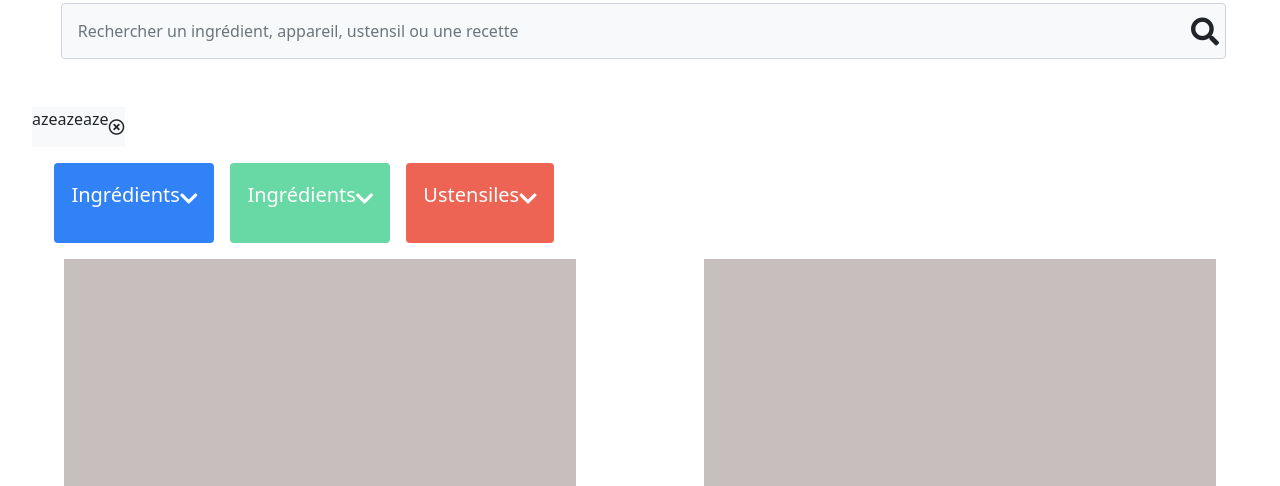
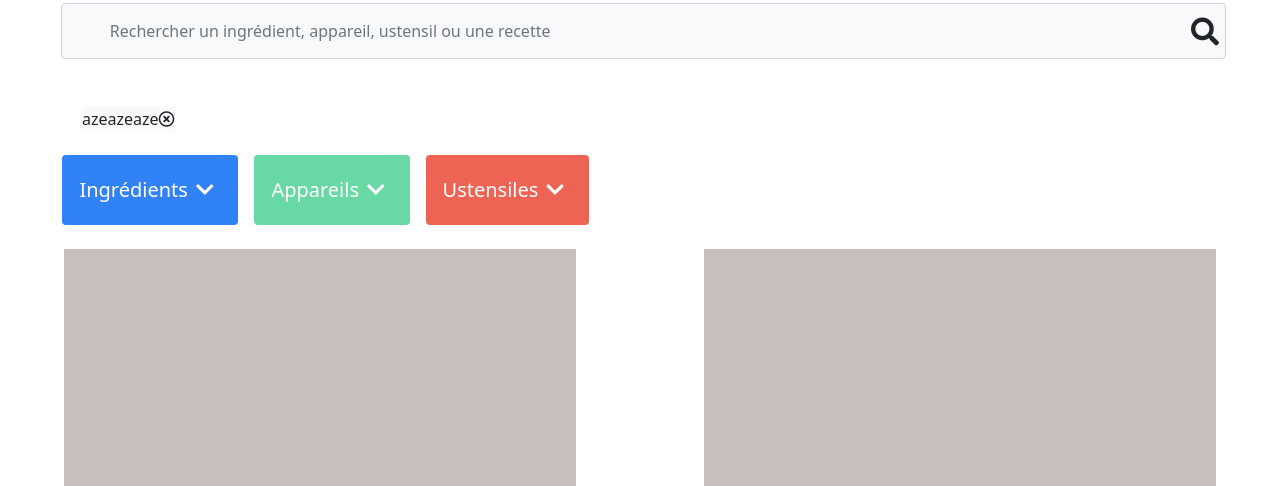
Before and after one commit to PingrisAlexis/Les-Petits-Plats, a website built with webpack: page src/index.html in a window 1280 px wide. Shown: the part 197-683 px from the top of the page. Built offline with nearby package versions, Linux system fonts and the light colour scheme.

Commit message:
Optimize

```diff
--- a/src/index.html
+++ b/src/index.html
@@ -34,33 +34,32 @@
     </div>
     <h1 class="text-center">Les petits plats</h1>
       <form class="d-flex w-100 search">
-        <input id="main-search-filter" class="input-search form-control bg-light px-3" type="search" aria-label="Search" placeholder="Rechercher un ingrédient, appareil, ustensil ou une recette">
-        <button class="btn-search--icone btn fs-3 mr-8" type="button">
+        <input id="main-search-filter" class="input-search form-control bg-light px-5" type="search" aria-label="Search" placeholder="Rechercher un ingrédient, appareil, ustensil ou une recette">
+        <div class="btn-search--icone btn fs-3 mr-8" type="button">
           <i class="fa fa-search"></i>
-        </button>
+        </div>
       </form>
   </header>
   <main class="mt-5">
-
-  <ul class="badges d-flex mt-3 gap-3 flex-row">
+    <div id="no-result-message"></div>
+  <ul class="badges container flex-start">
     <!-- GENERATE BADGES -->
-    <li class="d-flex align-items-center justify-content-center bg-light">
-      <p> azeazeaze</p>
+    <li class="d-inline-flex align-items-center bg-light">
+      <span> azeazeaze</span>
       <i class="far fa-times-circle"></i>
     </li>
+  </ul>
 
-  </ul>
 <!--SELECT CONTAINER-->
   <div class="categories-container d-flex">
-
     <!--SELECT INGREDIENTS-->
-    <div class="btn-category btn-category--ingredients me-3">
+    <div class="btn-category btn-category--ingredients m-2">
       <div role="search"
            aria-expanded="false"
            data-bs-toggle="dropdown"
            class="btn w-100 fs-5 p-0 d-flex justify-content-around align-items-center">
-        <p>Ingrédients</p>
-        <i class="mb-2 fas fa-chevron-down"></i>
+        <span>Ingrédients</span>
+        <i class="fas fa-chevron-down m-2"></i>
       </div>
 
       <div class="dropdown-menu dropdown-menu--ingredients">
@@ -79,19 +78,19 @@
     </div>
 
     <!--SELECT APPAREIL-->
-    <div class="btn-category btn-category--appliances me-3">
+    <div class="btn-category btn-category--appliances m-2">
       <div role="search"
            aria-expanded="false"
            data-bs-toggle="dropdown"
            class="btn w-100 fs-5 p-0 d-flex justify-content-around align-items-center">
-        <p>Ingrédients</p>
-        <i class="mb-2 fas fa-chevron-down"></i>
+        <span>Appareils</span>
+        <i class="fas fa-chevron-down m-2"></i>
       </div>
 
       <div class="dropdown-menu dropdown-menu--appliances">
         <div class="d-flex justify-content-between p-2 fs-5">
           <input type="text"
-                 placeholder="Rechercher un ingrédient"
+                 placeholder="Rechercher un appareil"
                  name="appliance"
                  class="pe-5 filter-input--appliances"/>
           <i class="mt-2 fas fa-chevron-up"></i>
@@ -102,14 +101,15 @@
         </ul>
       </div>
     </div>
+
     <!--SELECT USTENSILES-->
-    <div class="btn-category btn-category--ustensils me-3">
+    <div class="btn-category btn-category--ustensils m-2">
       <div role="search"
            aria-expanded="false"
            data-bs-toggle="dropdown"
            class="btn w-100 fs-5 p-0 d-flex justify-content-around align-items-center">
-        <p>Ustensiles</p>
-        <i class="mb-2 fas fa-chevron-down"></i>
+        <span>Ustensiles</span>
+        <i class="fas fa-chevron-down m-2"></i>
       </div>
 
       <div class="dropdown-menu dropdown-menu--ustensils">
```
